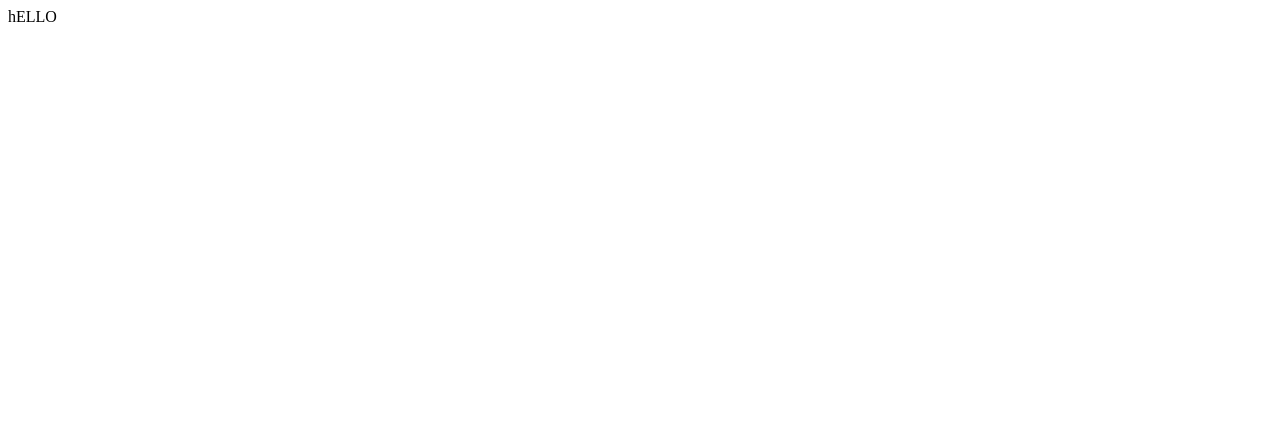
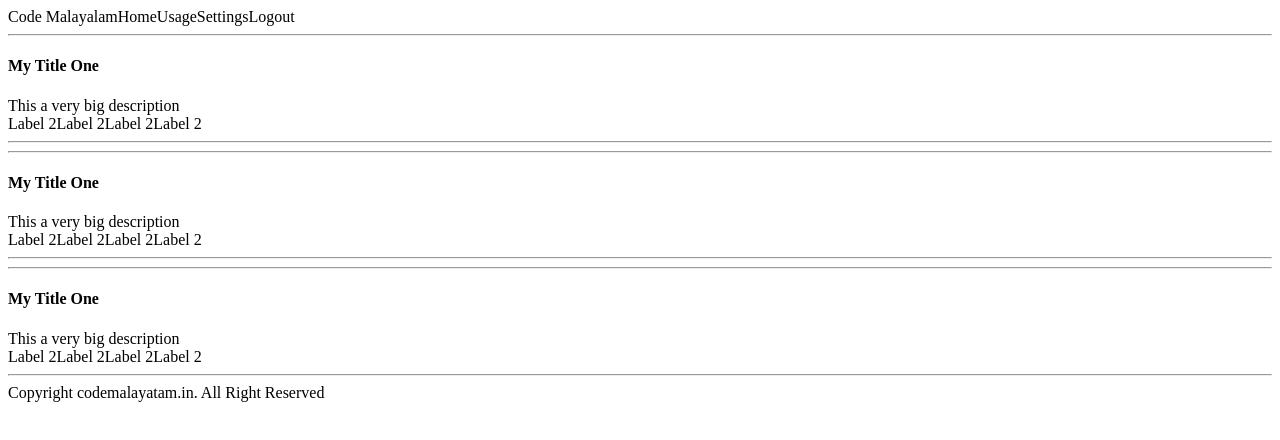
Before and after one commit to buildwithfavas/react-codeMalyalamNotes, a React (Create React App) app in the folder my-first-app/: page / in a window 1280 px wide. Shown: the top 440 px of the page. Built offline with nearby package versions, Linux system fonts and the light colour scheme.

Commit message:
React Components

```diff
--- /dev/null
+++ b/my-first-app/src/components/Footer.js
@@ -0,0 +1,11 @@
+import "./Footer.css";
+
+function Footer() {
+    return (
+        <div className='app-footer'>
+            Copyright codemalayatam.in. All Right Reserved
+        </div>
+    );
+}
+
+export default Footer;
--- /dev/null
+++ b/my-first-app/src/components/Header.js
@@ -0,0 +1,15 @@
+import "./Header.css";
+
+function Header() {
+    return (
+        <div className='app-header'>
+            <span className='header-title'>Code Malayalam</span>
+            <span>Home</span>
+            <span>Usage</span>
+            <span>Settings</span>
+            <span>Logout</span>
+        </div>
+    );
+}
+
+export default Header;
--- a/my-first-app/src/index.js
+++ b/my-first-app/src/index.js
@@ -2,8 +2,21 @@ import React from 'react';
 import ReactDOM from 'react-dom/client';
 //import './index.css';
 //import App from './App';
+import ListItem from './list/Listitem';
+import Header from "./components/Header";
+import Footer from "./components/Footer";
 
 const root = ReactDOM.createRoot(document.getElementById('root'));
 root.render(
-  "hELLO",
+  <div className='app'>
+    <Header />
+    <div className='app-body'>
+      <div className='app-list'>
+        <ListItem />
+        <ListItem />
+        <ListItem />
+      </div>
+    </div>
+    <Footer />
+  </div>
 );
--- /dev/null
+++ b/my-first-app/src/list/Label.js
@@ -0,0 +1,13 @@
+import React from "react";
+
+// function Label(){
+//     return <span>Label 1</span>
+// }
+
+class Label extends React.Component{
+    render(){
+        return <span>Label 2</span>
+    }
+}
+
+export default Label;
--- /dev/null
+++ b/my-first-app/src/list/Listitem.js
@@ -0,0 +1,24 @@
+import Label from "./Label";
+
+function ListItem() {
+    return (
+        <div className='list-item'>
+            <hr />
+            <div className='list-title'>
+                <h4>My Title One</h4>
+            </div>
+            <div className='list-descr'>
+                This a very big description
+            </div>
+            <div className='list-label'>
+                <Label />
+                <Label />
+                <Label />
+                <Label />
+            </div>
+            <hr />
+        </div>
+    );
+}
+
+export default ListItem;
```
Also changed, not shown: my-first-app/src/components/Footer.css (added), my-first-app/src/components/Header.css (added), 1 other file (tests, documents, lock files or other folders).
